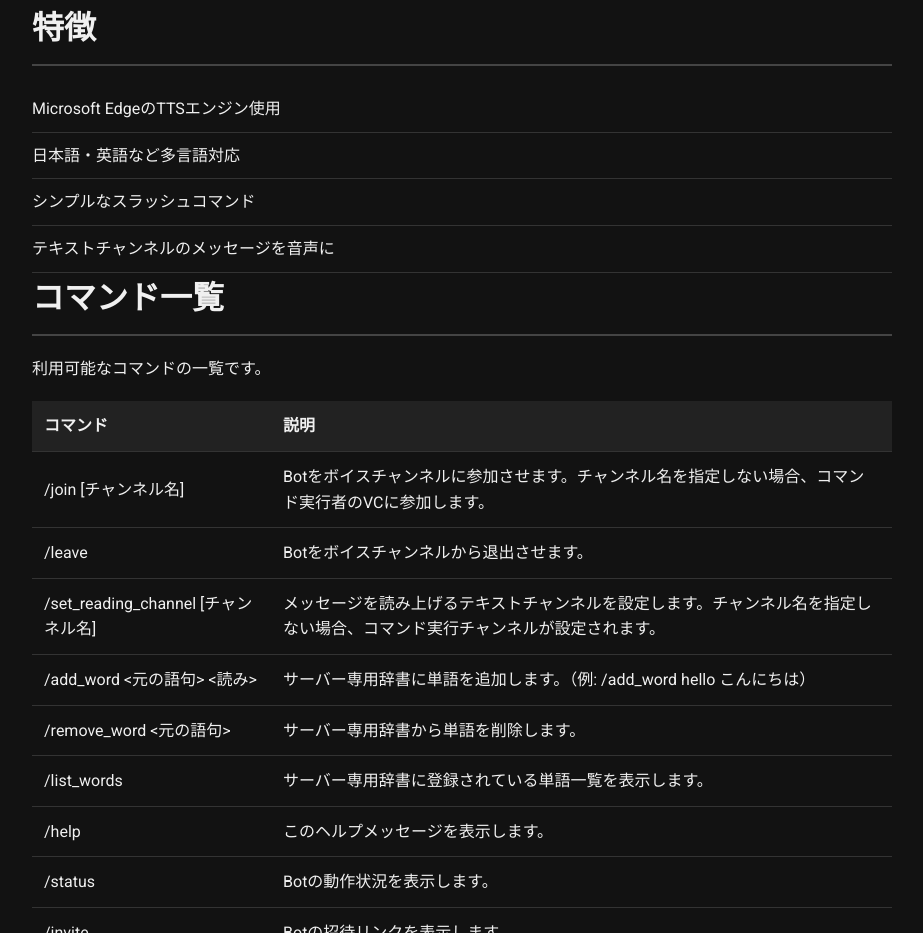
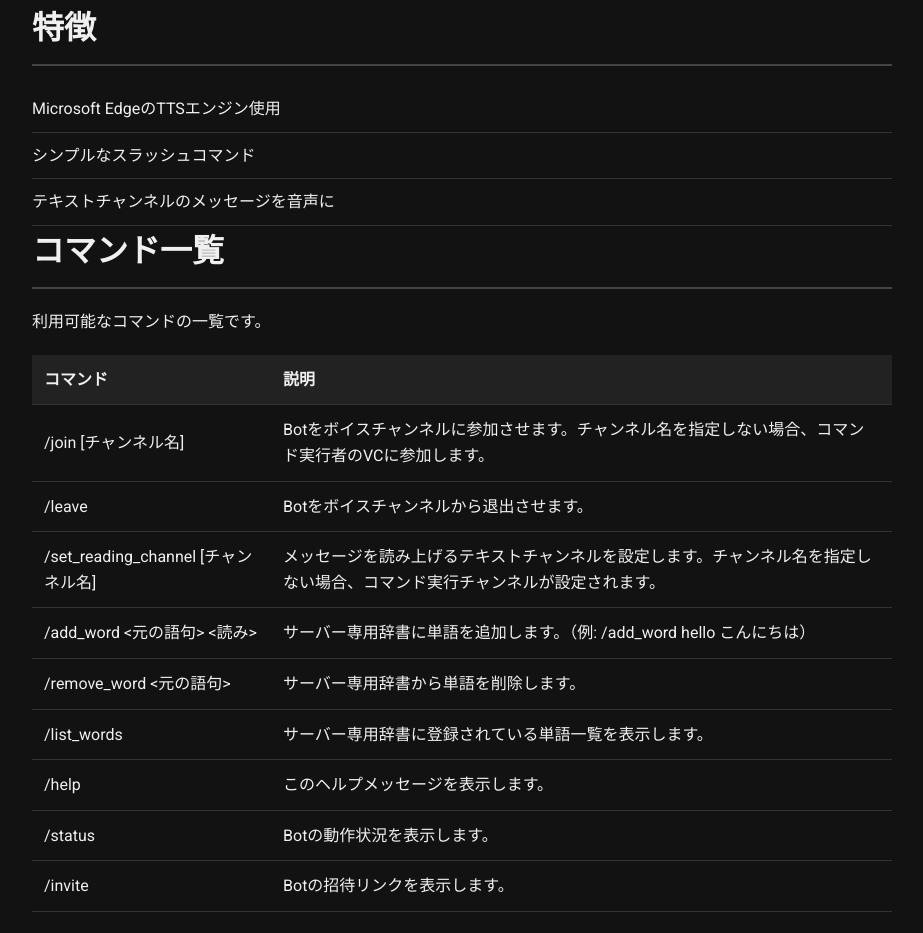
Before and after one commit to Yakiisi/edge-bot, a plain HTML site: page index.html in a window 1280 px wide. Shown: the part 995-1928 px from the top of the page, without its empty margins (178-1101 px from the left). Drawn offline with Linux system fonts and the light colour scheme; a script that the page names is missing.

Commit message:
Update index.html

```diff
--- a/index.html
+++ b/index.html
@@ -44,7 +44,6 @@
       <h2>特徴</h2>
       <ul>
         <li>Microsoft EdgeのTTSエンジン使用</li>
-        <li>日本語・英語など多言語対応</li>
         <li>シンプルなスラッシュコマンド</li>
         <li>テキストチャンネルのメッセージを音声に</li>
       </ul>
```
